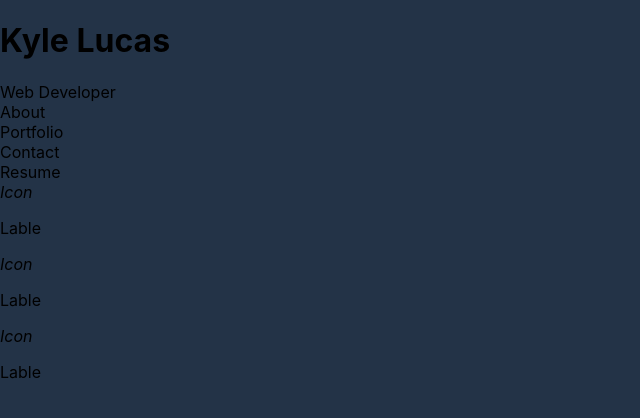
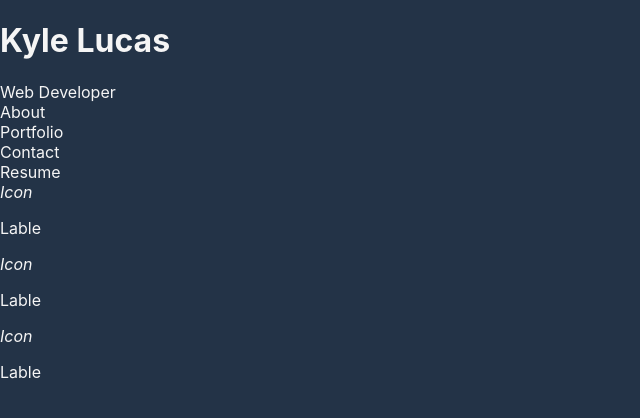
Before and after one commit to kwlucas/Portfolio-Kyle-Lucas, a React (Create React App) app in the folder client/: page / in a window 1280 px wide. Shown: the top 418 px of the page, without its empty margins (0-640 px from the left). Built offline with nearby package versions, Linux system fonts and the light colour scheme.

Commit message:
Added text color

```diff
--- a/client/src/App.css
+++ b/client/src/App.css
@@ -1,3 +1,4 @@
 html {
   background-color: #233347;
+  color: #f5f5f5;
 }
```
